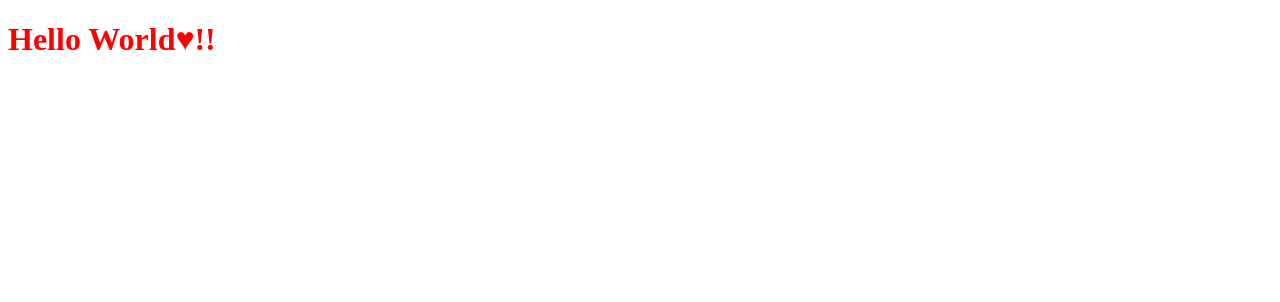
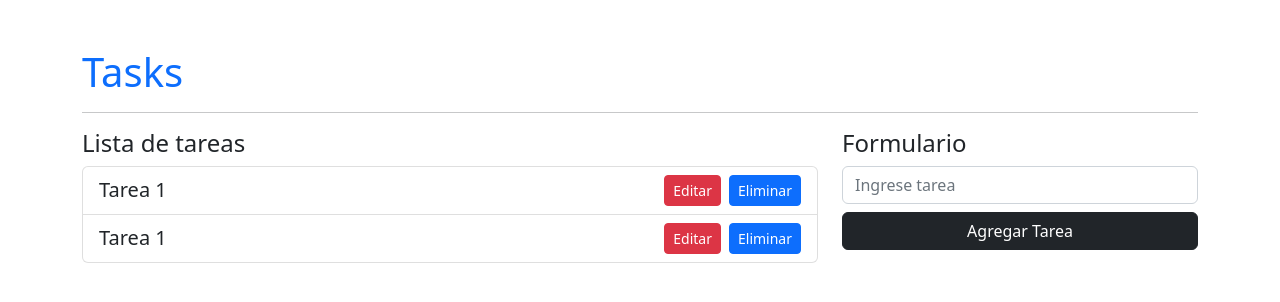
Before and after one commit to szuluaga-beep/modulo-react, a React (Create React App) app: page / in a window 1280 px wide. Shown: the top 302 px of the page. Built offline with nearby package versions, Linux system fonts and the light colour scheme.

Commit message:
Agregar Pantalla de tareas

```diff
--- a/package.json
+++ b/package.json
@@ -7,6 +7,7 @@
     "@testing-library/jest-dom": "^5.16.5",
     "@testing-library/react": "^13.3.0",
     "@testing-library/user-event": "^13.5.0",
+    "bootstrap": "^5.2.0",
     "gh-pages": "^4.0.0",
     "react": "^18.2.0",
     "react-dom": "^18.2.0",
@@ -15,7 +16,7 @@
   },
   "scripts": {
     "predeploy": "npm run build",
-   "deploy": "gh-pages -d build",
+    "deploy": "gh-pages -d build",
     "start": "react-scripts start",
     "build": "react-scripts build",
     "test": "react-scripts test",
--- a/src/App.js
+++ b/src/App.js
@@ -1,8 +1,39 @@
-import React from 'react'
+import React from "react";
 
 import "./styles/style.css";
 export default function App() {
   return (
-    <div><h1 className='titulo'>Hello World♥!!</h1></div>
-  )
+    <div className="container mt-5">
+      <h1 className="text-primary">Tasks</h1>
+      <hr />
+      <div className="row">
+        <div className="col-8">
+          <h4>Lista de tareas</h4>
+          <ul className="list-group">
+            <li className="list-group-item">
+              <span className="lead">Tarea 1</span>
+              <button className="btn btn-primary btn-sm float-end ">Eliminar</button>
+              <button className="btn btn-danger btn-sm float-end mx-2">Editar</button>
+            </li>
+            <li className="list-group-item">
+              <span className="lead">Tarea 1</span>
+              <button className="btn btn-primary btn-sm float-end ">Eliminar</button>
+              <button className="btn btn-danger btn-sm float-end mx-2">Editar</button>
+            </li>
+          </ul>
+        </div>
+        <div className="col-4">
+          <h4>Formulario</h4>
+          <form>
+            <input
+              type='input'
+              placeholder='Ingrese tarea'
+              className='form-control'
+            />
+            <button className='btn btn-dark w-100 mt-2'>Agregar Tarea</button>
+          </form>
+        </div>
+      </div>
+    </div>
+  );
 }
--- a/src/index.js
+++ b/src/index.js
@@ -2,7 +2,7 @@ import React from 'react';
 import ReactDOM from 'react-dom/client';
 
 import App from './App';
-
+import 'bootstrap/dist/css/bootstrap.css';
 
 const root = ReactDOM.createRoot(document.getElementById('root'));
 root.render(
```
Also changed, not shown: 1 other file (tests, documents, lock files or other folders).
